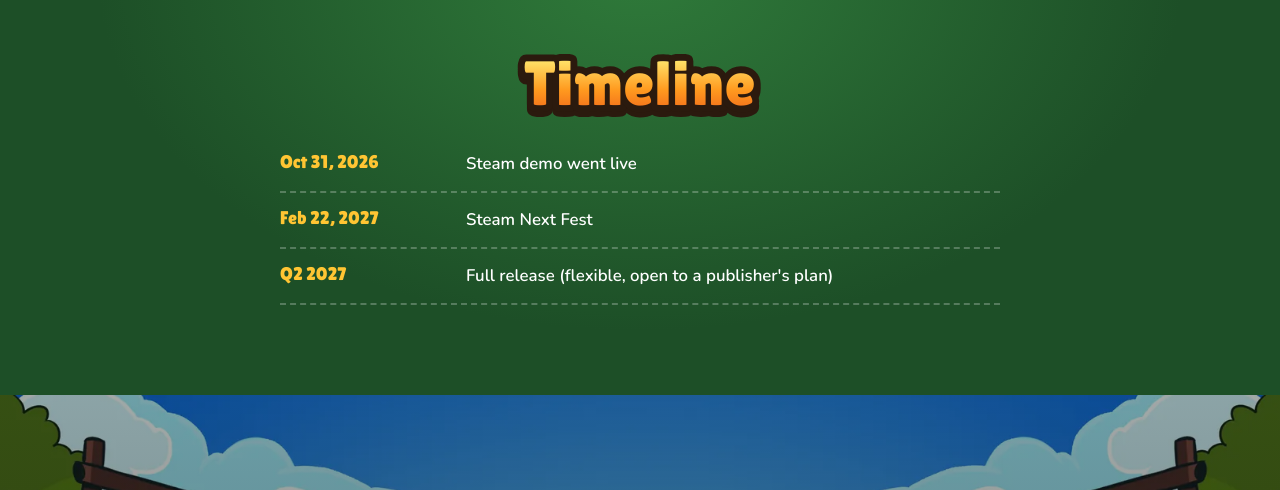
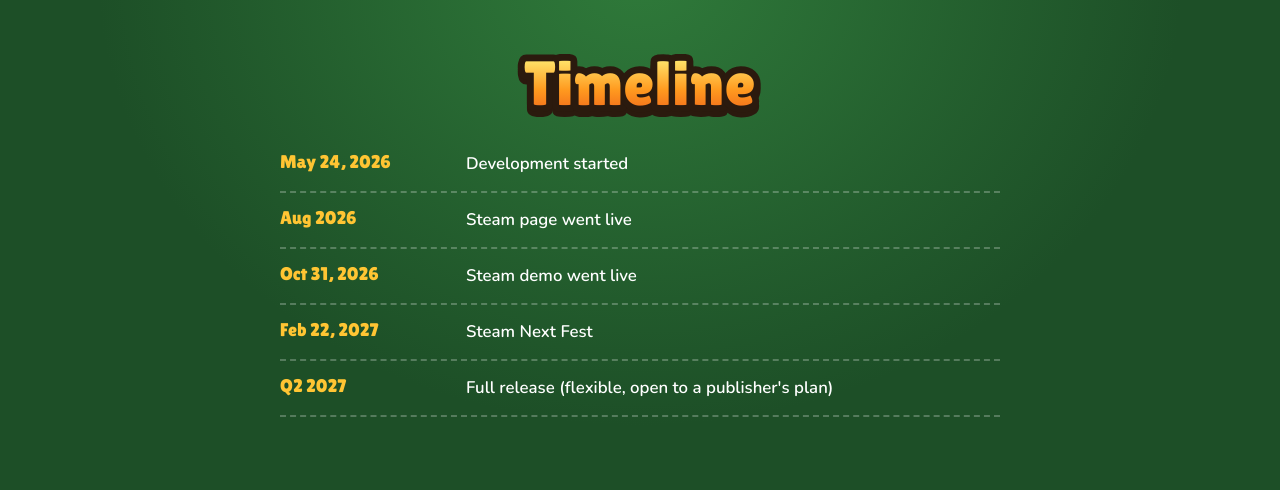
Before and after one commit to solilius/stay-in-your-lane, a plain HTML site: page publishers/index.html in a window 1280 px wide. Shown: the part 7820-8310 px from the top of the page. Drawn offline with nearby package versions, Linux system fonts and the light colour scheme.

Commit message:
Publisher page: past milestones in the timeline

```diff
--- a/publishers/index.html
+++ b/publishers/index.html
@@ -297,6 +297,8 @@
   <div class="wrap">
     <h2 class="title">Timeline</h2>
     <ul class="timeline">
+      <li><b>May 24, 2026</b><span>Development started</span></li>
+      <li><b>Aug 2026</b><span>Steam page went live</span></li>
       <li><b>Oct 31, 2026</b><span>Steam demo went live</span></li>
       <li><b>Feb 22, 2027</b><span>Steam Next Fest</span></li>
       <li><b>Q2 2027</b><span>Full release (flexible, open to a publisher's plan)</span></li>
```
